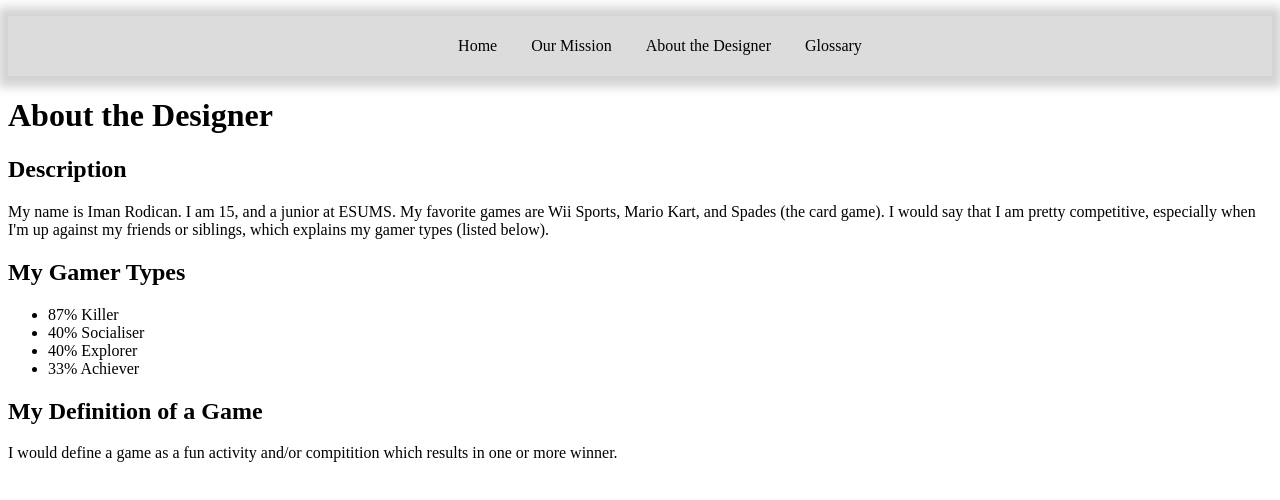
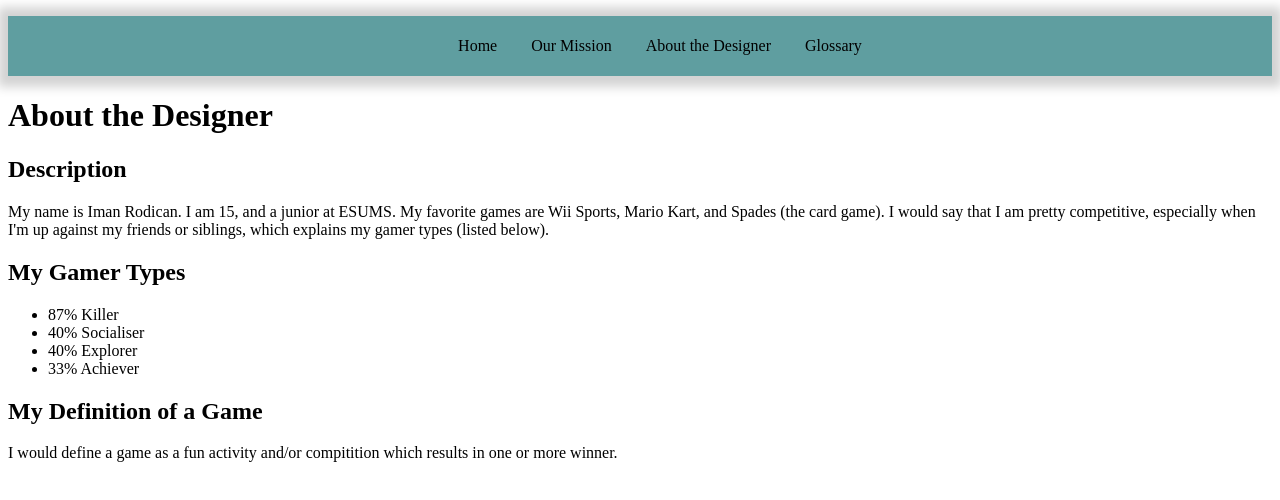
Before and after one commit to imanrodican/game, a plain HTML site: page about.html in a window 1280 px wide. Drawn offline with Linux system fonts and the light colour scheme.

Commit message:
Update style.css

```diff
--- a/style.css
+++ b/style.css
@@ -1,5 +1,5 @@
 #topNav {
-  background: gainsboro;
+  background: CadetBlue;
   box-shadow: 0px 1px 10px 10px lightgray;
   height: auto;
   text-align: center;
```
